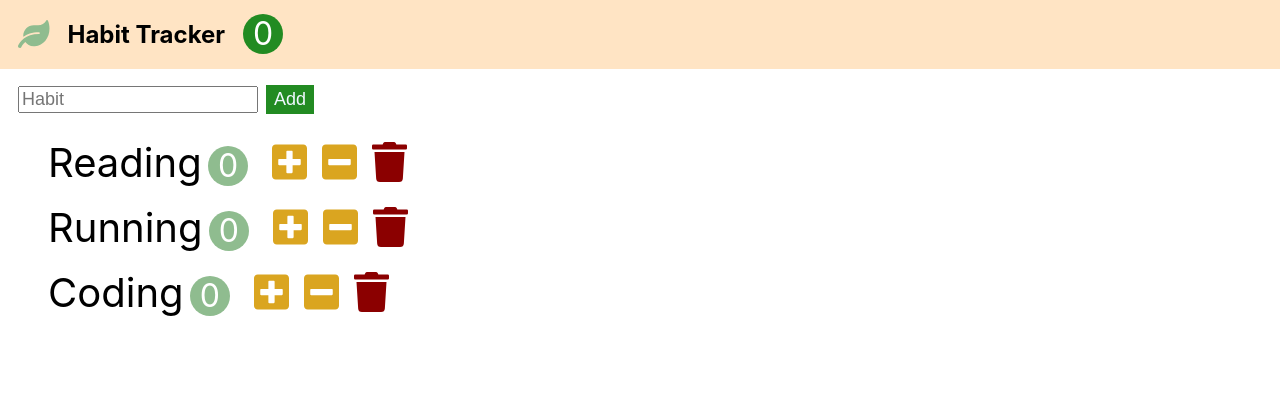
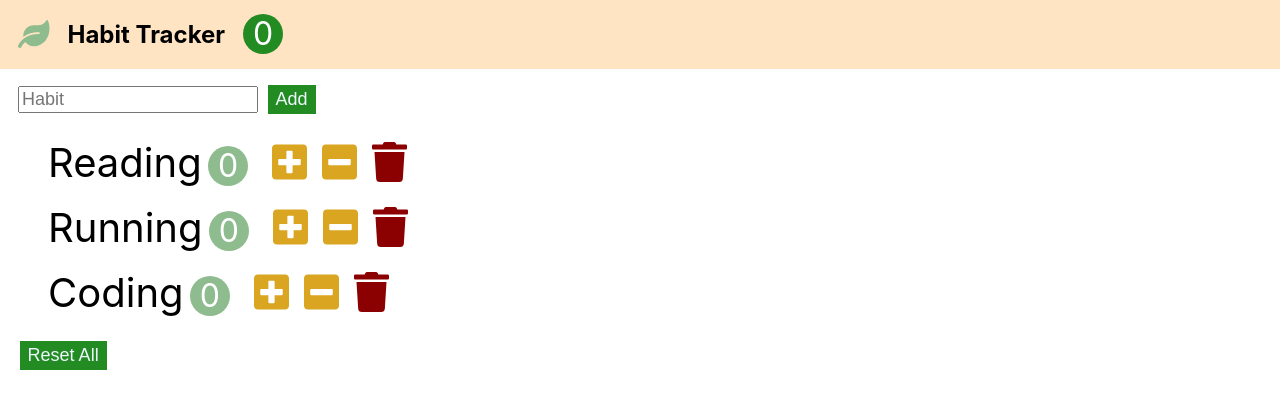
Before and after one commit to kyeongmin-log/habit-tracker, a React (Create React App) app: page / in a window 1280 px wide. Shown: the top 408 px of the page. Built offline with nearby package versions, Linux system fonts and the light colour scheme.

Commit message:
Create habitReset.jsx : HTML/CSS

```diff
--- a/src/App.css
+++ b/src/App.css
@@ -73,7 +73,7 @@ nav .count {
 }
 
 /* HabitAdd */
-.habit-add {
+.habit-create {
   padding: 0 18px;
 }
 
@@ -82,9 +82,20 @@ nav .count {
   margin-right: 8px;
 }
 
-.add-button {
+.habit-add {
   background-color: forestgreen;
   font-size: large;
   padding: 4px 8px;
   color: aliceblue;
 }
+
+footer {
+  padding: 0 18px;
+}
+
+.habit-reset {
+  background-color: forestgreen;
+  color: aliceblue;
+  font-size: large;
+  padding: 4px 8px;
+}
--- a/src/app.jsx
+++ b/src/app.jsx
@@ -1,6 +1,7 @@
 import { Component, Fragment } from "react";
 import "./app.css";
 import HabitAdd from "./components/habitAdd";
+import HabitReset from "./components/habitReset";
 import Habits from "./components/habits";
 import Navbar from "./components/navbar";
 
@@ -11,6 +12,7 @@ class App extends Component {
         <Navbar />
         <HabitAdd />
         <Habits />
+        <HabitReset />
       </Fragment>
     );
   }
--- a/src/components/habitAdd.jsx
+++ b/src/components/habitAdd.jsx
@@ -1,11 +1,11 @@
-import React, { Component, Fragment } from "react";
+import React, { Component } from "react";
 
 class HabitAdd extends Component {
   render() {
     return (
-      <p className="habit-add">
+      <p className="habit-create">
         <input type="text" placeholder="Habit" className="habit-input" />
-        <button className="add-button">Add</button>
+        <button className="habit-button habit-add">Add</button>
       </p>
     );
   }
--- /dev/null
+++ b/src/components/habitReset.jsx
@@ -0,0 +1,13 @@
+import React, { Component } from "react";
+
+class HabitReset extends Component {
+  render() {
+    return (
+      <footer>
+        <button className="habit-button habit-reset">Reset All</button>
+      </footer>
+    );
+  }
+}
+
+export default HabitReset;
```
Also changed, not shown: 1 other file (tests, documents, lock files or other folders).
